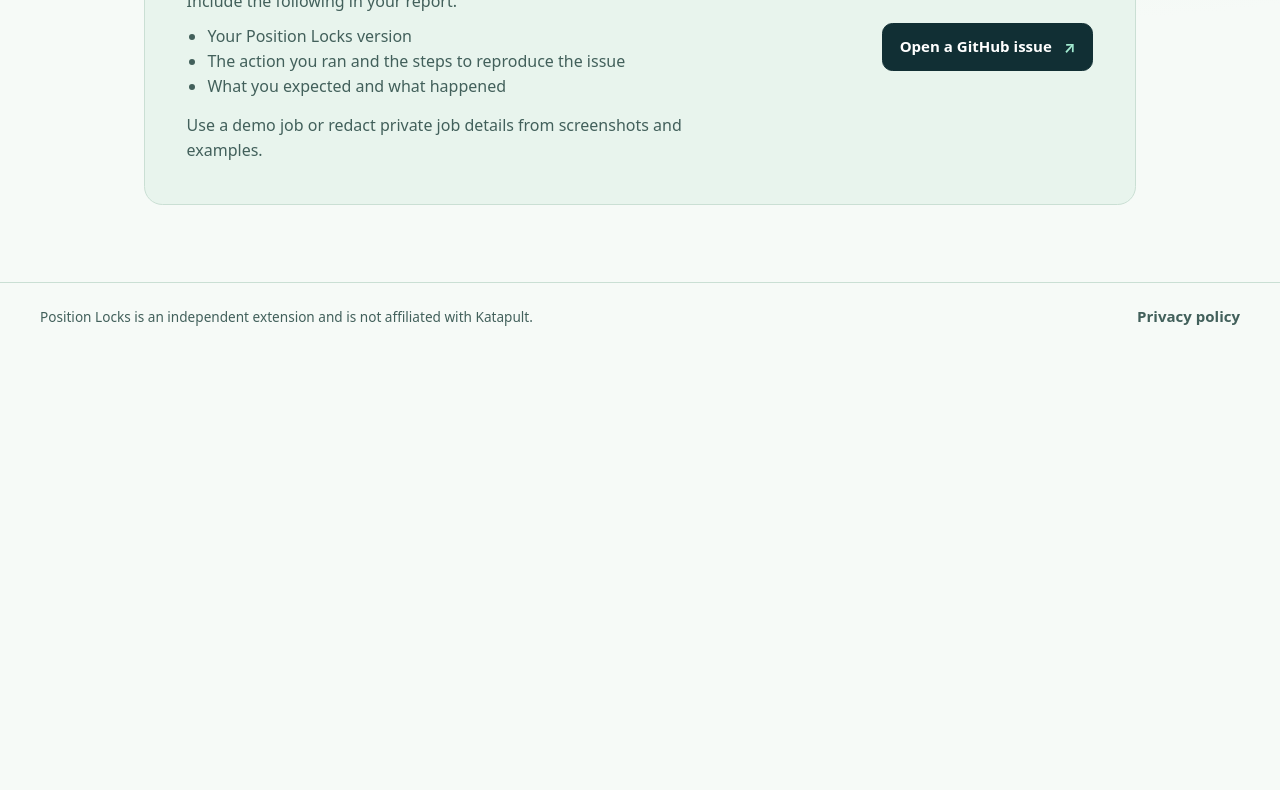
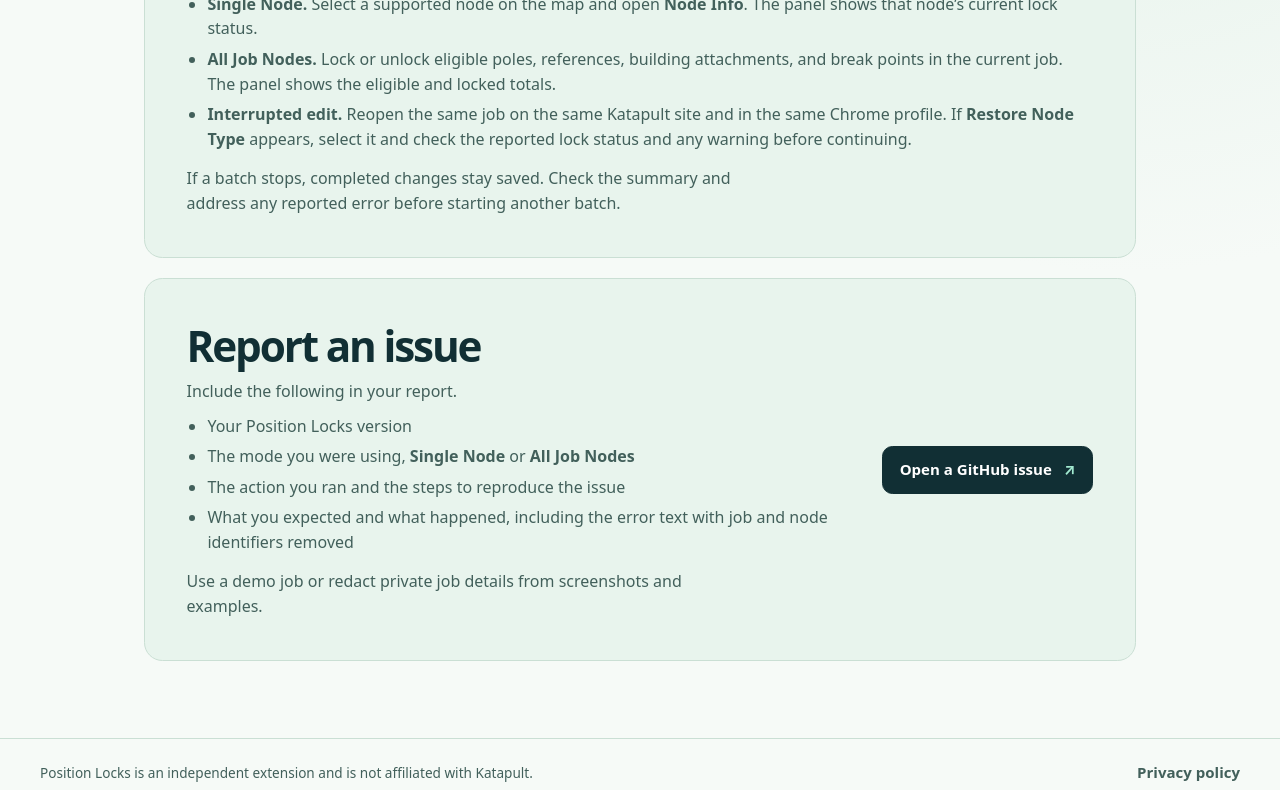
Before and after one commit to AZX-215/position-locks-support, a plain HTML site: page support.html in a window 1280 px wide. Shown: the part 412-1202 px from the top of the page. Before the commit the page ends 800 px from the top, so only its background shows below. Drawn offline with Linux system fonts and the light colour scheme.

Commit message:
Document Position Locks modes and interrupted edit recovery

```diff
--- a/assets/home.css
+++ b/assets/home.css
@@ -207,11 +207,13 @@ h3 { margin-bottom: .4rem; font-size: 1.08rem; letter-spacing: -.015em; line-hei
   max-width: none;
   margin-block: .7rem 1.8rem;
 }
+.support-page > section + section { margin-top: 1.25rem; }
 .report-details {
   margin: .65rem 0 .9rem;
   padding-left: 1.3rem;
   color: var(--muted);
 }
+.report-details li + li { margin-top: .35rem; }
 .support-panel {
   display: flex;
   justify-content: space-between;
--- a/support.html
+++ b/support.html
@@ -3,7 +3,7 @@
 <head>
   <meta charset="utf-8">
   <meta name="viewport" content="width=device-width, initial-scale=1">
-  <meta name="description" content="Get help with the Position Locks Chrome extension for Katapult Maps or report an issue.">
+  <meta name="description" content="Get help with Single Node, All Job Nodes, and interrupted edits in Position Locks for Katapult Pro.">
   <meta name="theme-color" content="#edf6f1">
   <title>Support | Position Locks for Katapult</title>
   <link rel="canonical" href="https://azx-215.github.io/position-locks-support/support">
@@ -30,8 +30,20 @@
   <main class="shell support-page" id="main">
     <div class="support-page-intro">
       <h1>Support</h1>
-      <p class="intro">Get help with Position Locks for Katapult.</p>
+      <p class="intro">Get help with node selection, batches, and interrupted edits in Position Locks.</p>
     </div>
+
+    <section class="support-panel" aria-labelledby="help-title">
+      <div>
+        <h2 id="help-title">Using Position Locks</h2>
+        <ul class="report-details">
+          <li><strong>Single Node.</strong> Select a supported node on the map and open <strong>Node Info</strong>. The panel shows that node’s current lock status.</li>
+          <li><strong>All Job Nodes.</strong> Lock or unlock eligible poles, references, building attachments, and break points in the current job. The panel shows the eligible and locked totals.</li>
+          <li><strong>Interrupted edit.</strong> Reopen the same job on the same Katapult site and in the same Chrome profile. If <strong>Restore Node Type</strong> appears, select it and check the reported lock status and any warning before continuing.</li>
+        </ul>
+        <p>If a batch stops, completed changes stay saved. Check the summary and address any reported error before starting another batch.</p>
+      </div>
+    </section>
 
     <section class="support-panel" aria-labelledby="report-title">
       <div>
@@ -39,8 +51,9 @@
         <p>Include the following in your report.</p>
         <ul class="report-details">
           <li>Your Position Locks version</li>
+          <li>The mode you were using, <strong>Single Node</strong> or <strong>All Job Nodes</strong></li>
           <li>The action you ran and the steps to reproduce the issue</li>
-          <li>What you expected and what happened</li>
+          <li>What you expected and what happened, including the error text with job and node identifiers removed</li>
         </ul>
         <p>Use a demo job or redact private job details from screenshots and examples.</p>
       </div>
```
Also changed, not shown: 1 other file.
